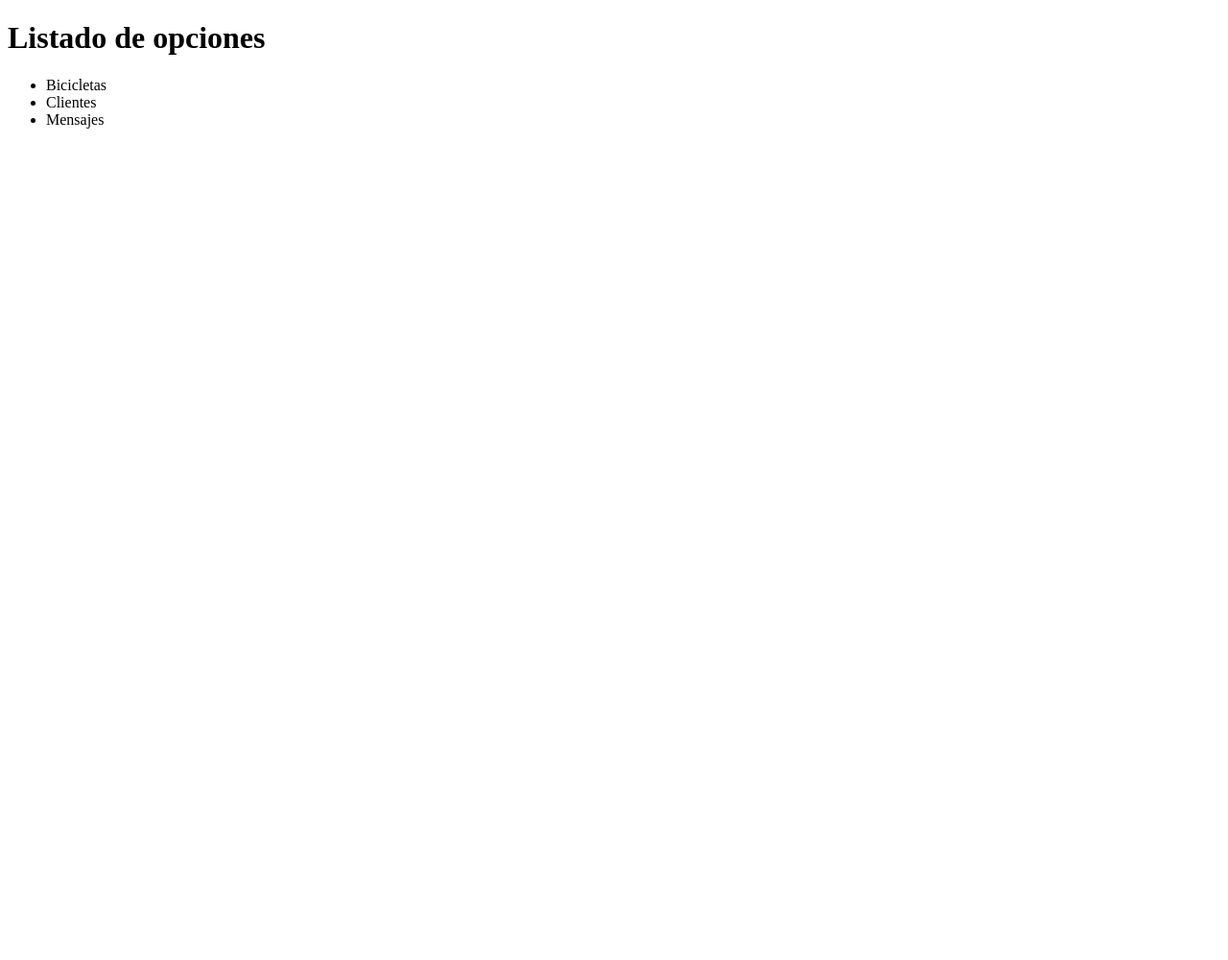
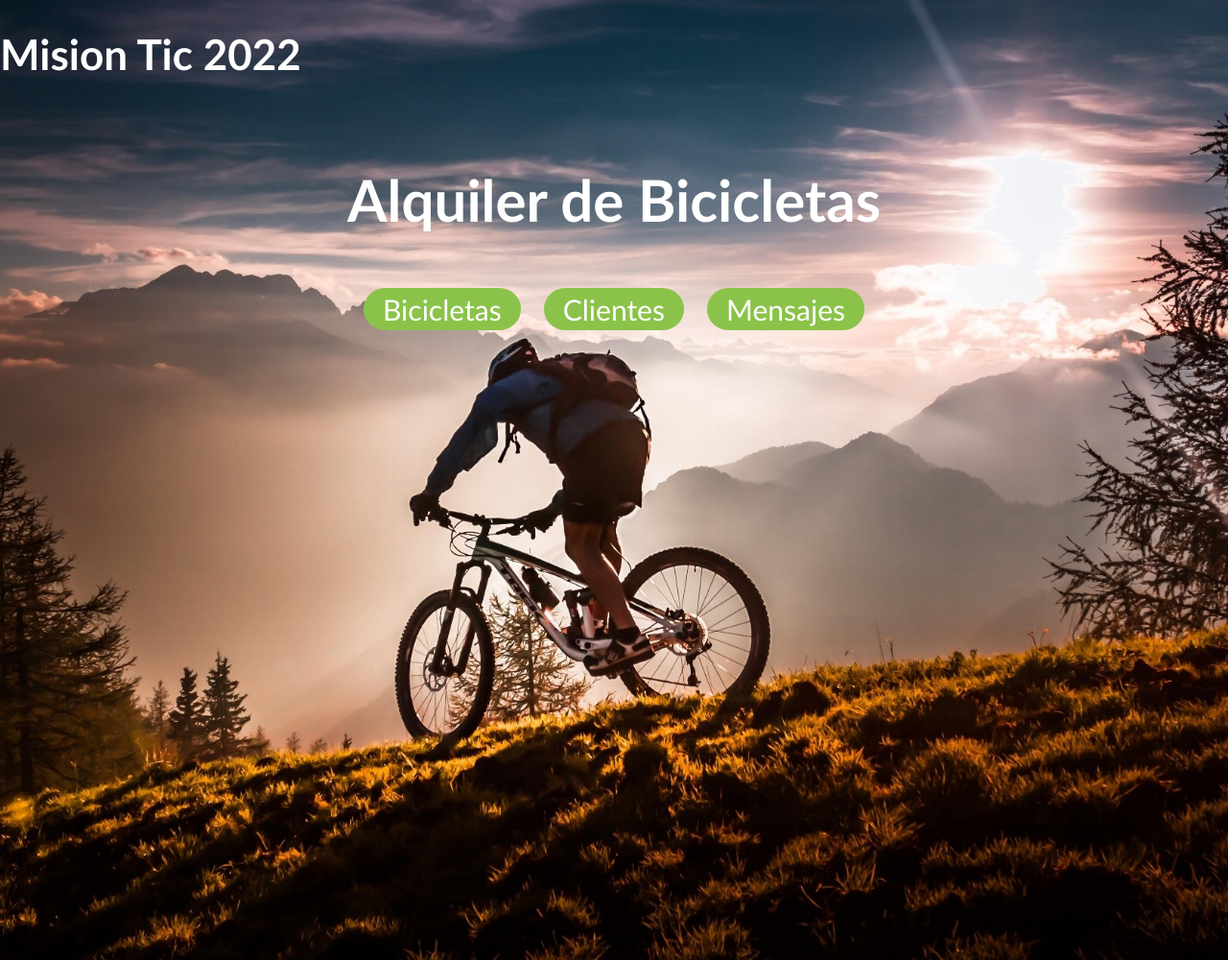
Before and after one commit to Mizedrick/FrontendMisionTic, a plain HTML site: page index.html in a window 1280 px wide. Shown: the whole page at 96% size. Before the commit the page ends 800 px from the top, so only its background shows below. Drawn offline with Linux system fonts and the light colour scheme.

Commit message:
Se agrega estilo a la pagina principal

```diff
--- a/css/styles.css
+++ b/css/styles.css
@@ -0,0 +1,47 @@
+* {
+    margin: 0;
+    padding: 0;
+    box-sizing: border-box;
+}
+
+body{
+    color: white;
+    font-family: 'calibri';
+}
+
+header{
+    background: url('../Imag/fondo.jpg');
+    height: 1000px;
+    background-size: cover;
+    background-repeat: no-repeat;
+}
+
+section{
+    min-width: 1000px;
+    margin: auto;
+    padding: 30px 0;
+}
+
+section h1{
+    font-size: 44px;
+}
+
+.conte{
+    text-align: center;
+}
+
+.conte p{
+    font-size: 60px;
+    font-weight: bold;
+    margin: 1em 0;
+}
+
+.conte a{
+    color: white;
+    text-decoration: none;
+    background: #8BC34A;
+    padding: 4px 20px;
+    border-radius: 30px;
+    font-size: 30px;
+    margin: 10px;
+}
--- a/index.html
+++ b/index.html
@@ -4,14 +4,20 @@
     <meta charset="UTF-8">
     <meta http-equiv="X-UA-Compatible" content="IE=edge">
     <meta name="viewport" content="width=device-width, initial-scale=1.0">
+    <link rel="stylesheet" href="css/styles.css">
     <title>Renta de Bicicletas</title>
 </head>
 <body>
-    <h1>Listado de opciones</h1>
-    <ul>
-        <li>Bicicletas</li>
-        <li>Clientes</li>
-        <li>Mensajes</li>
-    </ul>
+    <header>
+        <section>
+            <h1>Mision Tic 2022</h1>
+        </section>
+        <div class="conte">
+            <p>Alquiler de Bicicletas</p>
+            <a href="#">Bicicletas</a>
+            <a href="#">Clientes</a>
+            <a href="#">Mensajes</a>
+        </div>
+    </header>
 </body>
 </html>
```
Also changed, not shown: Imag/fondo.jpg (added), Imag/fondo3.jpg (added), 1 other file.
